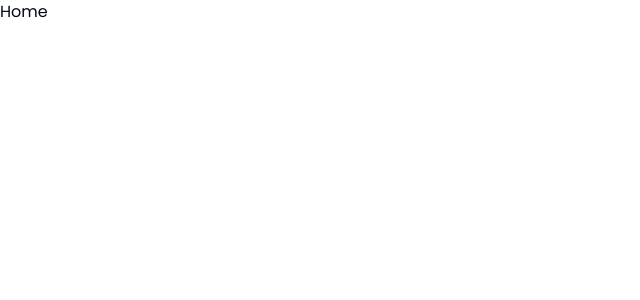
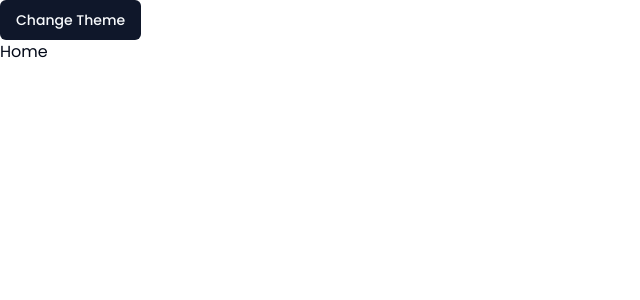
Before and after one commit to jhonangelob/portfolio-v3, a Next.js app: page / in a window 1280 px wide. Shown: the top 300 px of the page, without its empty margins (0-640 px from the left). Built offline with nearby package versions, Linux system fonts and the light colour scheme.

Commit message:
added dark mode

```diff
--- a/package.json
+++ b/package.json
@@ -9,10 +9,12 @@
     "lint": "next lint"
   },
   "dependencies": {
+    "@radix-ui/react-slot": "^1.0.2",
     "class-variance-authority": "^0.7.0",
     "clsx": "^2.0.0",
     "lucide-react": "^0.288.0",
     "next": "13.5.6",
+    "next-themes": "^0.2.1",
     "react": "^18",
     "react-dom": "^18",
     "tailwind-merge": "^1.14.0",
--- a/src/app/layout.tsx
+++ b/src/app/layout.tsx
@@ -1,5 +1,7 @@
 import type { Metadata } from "next";
 import { Poppins } from "next/font/google";
+import { ThemeProvider } from "@/components/theme-provider";
+import Header from "@/components/Header";
 import "@/styles/globals.css";
 
 const poppins = Poppins({
@@ -21,7 +23,17 @@
 }) {
   return (
     <html lang="en">
-      <body className={poppins.className}>{children}</body>
+      <body className={poppins.className}>
+        <ThemeProvider
+          attribute="class"
+          defaultTheme="system"
+          enableSystem
+          disableTransitionOnChange
+        >
+          <Header />
+          {children}
+        </ThemeProvider>
+      </body>
     </html>
   );
 }
--- a/src/app/page.tsx
+++ b/src/app/page.tsx
@@ -3,7 +3,7 @@
 type HomeProps = {};
 
 const Home = ({}: HomeProps) => {
-  return <div>Home</div>;
+  return <main>Home</main>;
 };
 
 export default Home;
--- /dev/null
+++ b/src/components/Header.tsx
@@ -0,0 +1,19 @@
+"use client";
+
+import React from "react";
+import { useTheme } from "next-themes";
+import { Button } from "./ui/button";
+
+type HeaderProps = {};
+
+const Header = ({}: HeaderProps): React.ReactElement => {
+  const { theme, setTheme } = useTheme();
+  const changeTheme = () => setTheme(theme === "dark" ? "light" : "dark");
+  return (
+    <header>
+      <Button onClick={changeTheme}>Change Theme</Button>
+    </header>
+  );
+};
+
+export default Header;
--- /dev/null
+++ b/src/components/theme-provider.tsx
@@ -0,0 +1,9 @@
+"use client";
+
+import * as React from "react";
+import { ThemeProvider as NextThemesProvider } from "next-themes";
+import { type ThemeProviderProps } from "next-themes/dist/types";
+
+export function ThemeProvider({ children, ...props }: ThemeProviderProps) {
+  return <NextThemesProvider {...props}>{children}</NextThemesProvider>;
+}
--- /dev/null
+++ b/src/components/ui/button.tsx
@@ -0,0 +1,56 @@
+import * as React from "react"
+import { Slot } from "@radix-ui/react-slot"
+import { cva, type VariantProps } from "class-variance-authority"
+
+import { cn } from "@/lib/utils"
+
+const buttonVariants = cva(
+  "inline-flex items-center justify-center whitespace-nowrap rounded-md text-sm font-medium ring-offset-background transition-colors focus-visible:outline-none focus-visible:ring-2 focus-visible:ring-ring focus-visible:ring-offset-2 disabled:pointer-events-none disabled:opacity-50",
+  {
+    variants: {
+      variant: {
+        default: "bg-primary text-primary-foreground hover:bg-primary/90",
+        destructive:
+          "bg-destructive text-destructive-foreground hover:bg-destructive/90",
+        outline:
+          "border border-input bg-background hover:bg-accent hover:text-accent-foreground",
+        secondary:
+          "bg-secondary text-secondary-foreground hover:bg-secondary/80",
+        ghost: "hover:bg-accent hover:text-accent-foreground",
+        link: "text-primary underline-offset-4 hover:underline",
+      },
+      size: {
+        default: "h-10 px-4 py-2",
+        sm: "h-9 rounded-md px-3",
+        lg: "h-11 rounded-md px-8",
+        icon: "h-10 w-10",
+      },
+    },
+    defaultVariants: {
+      variant: "default",
+      size: "default",
+    },
+  }
+)
+
+export interface ButtonProps
+  extends React.ButtonHTMLAttributes<HTMLButtonElement>,
+    VariantProps<typeof buttonVariants> {
+  asChild?: boolean
+}
+
+const Button = React.forwardRef<HTMLButtonElement, ButtonProps>(
+  ({ className, variant, size, asChild = false, ...props }, ref) => {
+    const Comp = asChild ? Slot : "button"
+    return (
+      <Comp
+        className={cn(buttonVariants({ variant, size, className }))}
+        ref={ref}
+        {...props}
+      />
+    )
+  }
+)
+Button.displayName = "Button"
+
+export { Button, buttonVariants }
```
Also changed, not shown: 1 other file (tests, documents, lock files or other folders).
